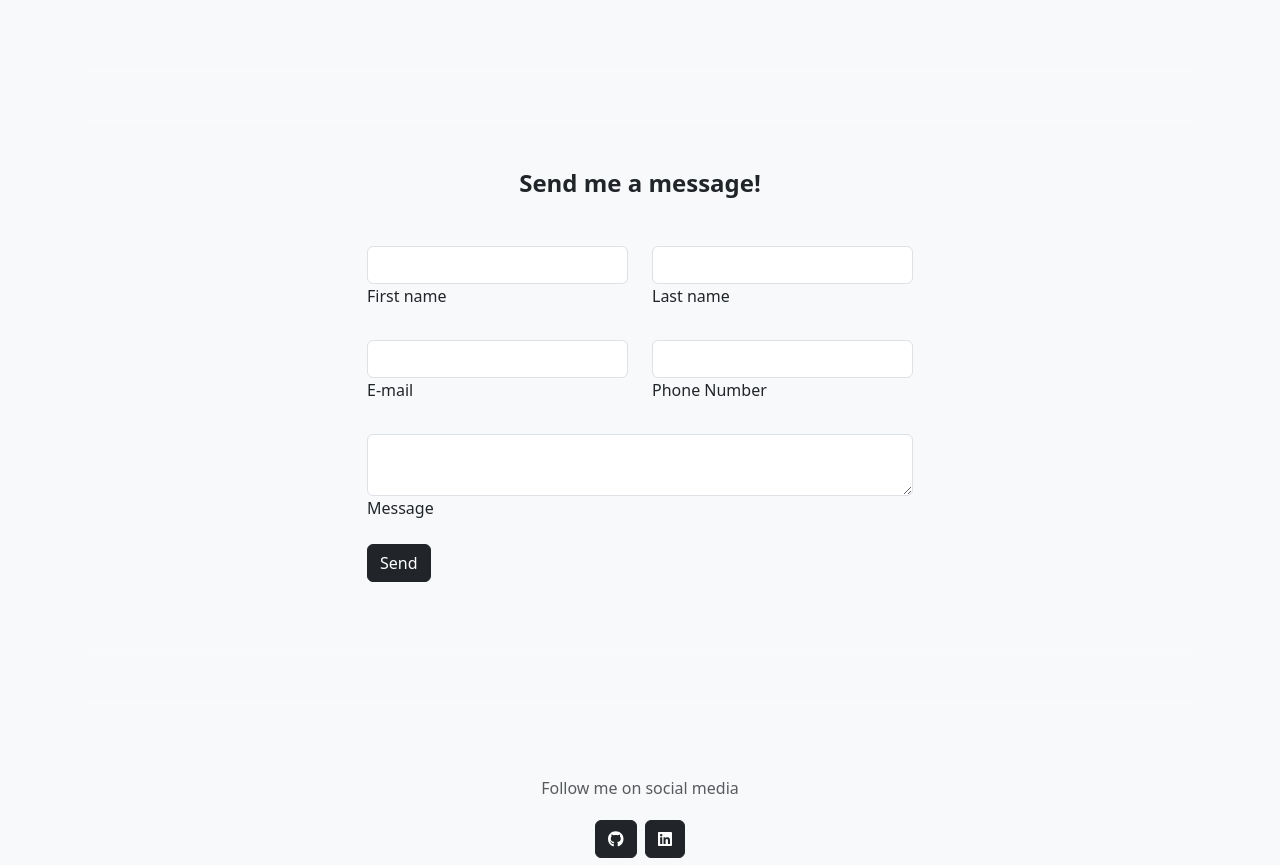
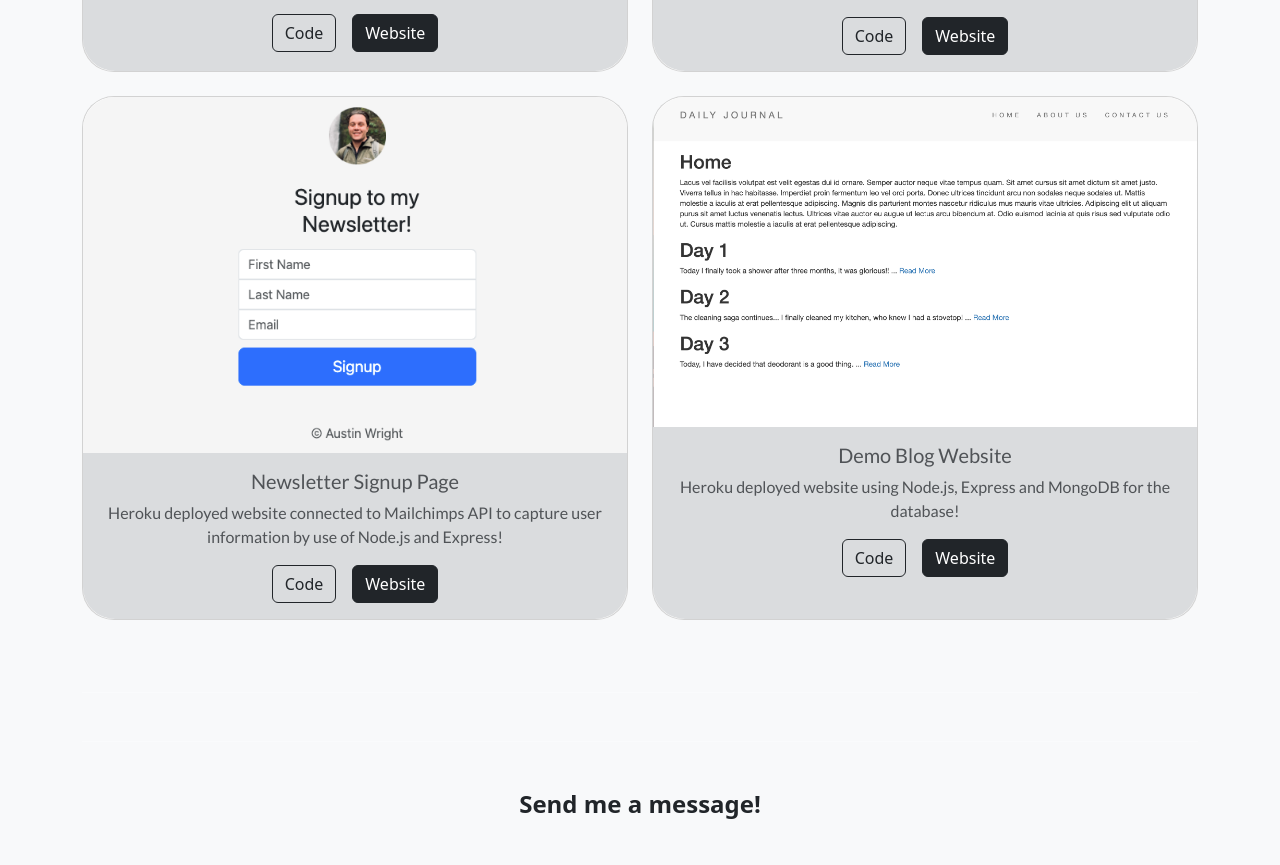
Before and after one commit to austindavidw/austindavidw.github.io, a React (Create React App) app: page / in a window 1280 px wide. Shown: the part 2051-2916 px from the top of the page. Built offline with nearby package versions, Linux system fonts and the light colour scheme.

Commit message:
added fourth project

```diff
--- a/src/components/Projects.jsx
+++ b/src/components/Projects.jsx
@@ -2,6 +2,7 @@ import React from "react";
 import simonsaysgame from "../assets/simonsaysgame.png";
 import keeperapp from "../assets/keeperapp.png";
 import newslettersignup from "../assets/newslettersignup.png";
+import blogwebsite from "../assets/blogwebsite.png";
 
 const Projects = () => {
   return (
@@ -18,7 +19,7 @@ const Projects = () => {
         {/* First Project */}
 
         <div class="row allCards">
-          <div class="col-lg-4 col-md-12 mb-4">
+          <div class="col-lg-6 col-md-6 mb-4">
             <div class="card rounded-5 h-100">
               <div
                 class="bg-image hover-overlay ripple"
@@ -72,7 +73,7 @@ const Projects = () => {
 
           {/* Second Project */}
 
-          <div class="col-lg-4 col-md-6 mb-4">
+          <div class="col-lg-6 col-md-6 mb-4">
             <div class="card rounded-5 h-100">
               <div
                 class="bg-image hover-overlay ripple"
@@ -125,7 +126,7 @@ const Projects = () => {
 
           {/* Third Project */}
 
-          <div class="col-lg-4 col-md-6 mb-4">
+          <div class="col-lg-6 col-md-6 mb-4">
             <div class="card rounded-5 h-100">
               <div
                 class="bg-image hover-overlay ripple"
@@ -176,6 +177,60 @@ const Projects = () => {
               </div>
             </div>
           </div>
+
+          {/* Fourth Project */}
+
+          <div class="col-lg-6 col-md-6 mb-4">
+            <div class="card rounded-5 h-100">
+              <div
+                class="bg-image hover-overlay ripple"
+                data-mdb-ripple-color="light"
+              >
+                <img
+                  src={blogwebsite}
+                  class="img-fluid rounded-top-5"
+                  alt="newslettersignuppage"
+                />
+                <a href="#!">
+                  <div
+                    class="mask"
+                    style={{ backgroundColor: "rgba(251, 251, 251, 0.15)" }}
+                  ></div>
+                </a>
+              </div>
+              <div class="card-body bg-secondary bg-opacity-25 rounded-bottom-5">
+                <h5
+                  class="card-title text-muted"
+                  style={{ fontFamily: "Lato, sans-serif" }}
+                >
+                  Demo Blog Website
+                </h5>
+                <p
+                  class="card-text text-muted"
+                  style={{ fontFamily: "Lato, sans-serif" }}
+                >
+                  Heroku deployed website using Node.js, Express and MongoDB for
+                  the database!
+                </p>
+                <div className="d-grid gap-2 d-lg-block">
+                  <a
+                    href="https://github.com/austindavidw/blog-db-website"
+                    class="btn btn-outline-dark mx-2"
+                    role={"button"}
+                  >
+                    Code
+                  </a>
+                  <a
+                    href="https://rocky-plains-89731.herokuapp.com/"
+                    class="btn btn-dark mx-2"
+                    role={"button"}
+                  >
+                    Website
+                  </a>
+                </div>
+              </div>
+            </div>
+          </div>
         </div>
       </section>
     </>
```
Also changed, not shown: src/assets/blogwebsite.png (added).
